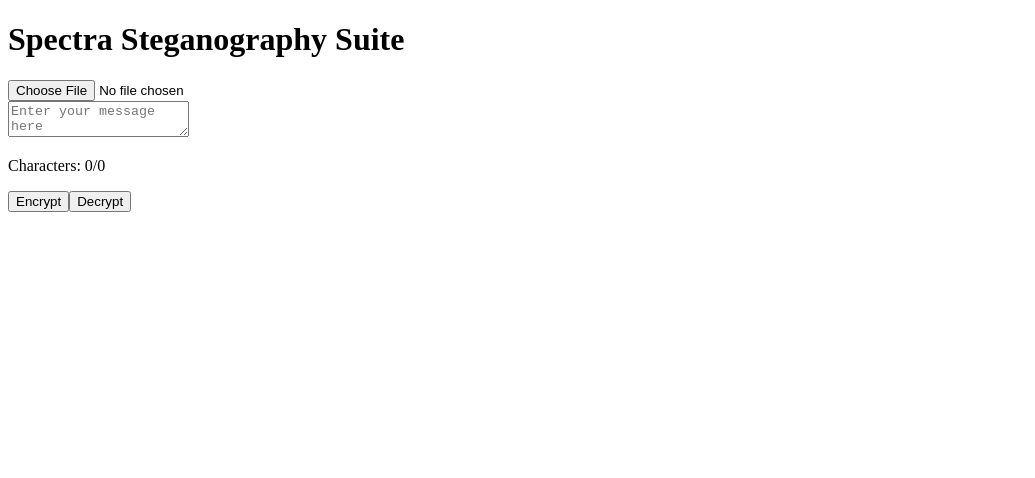
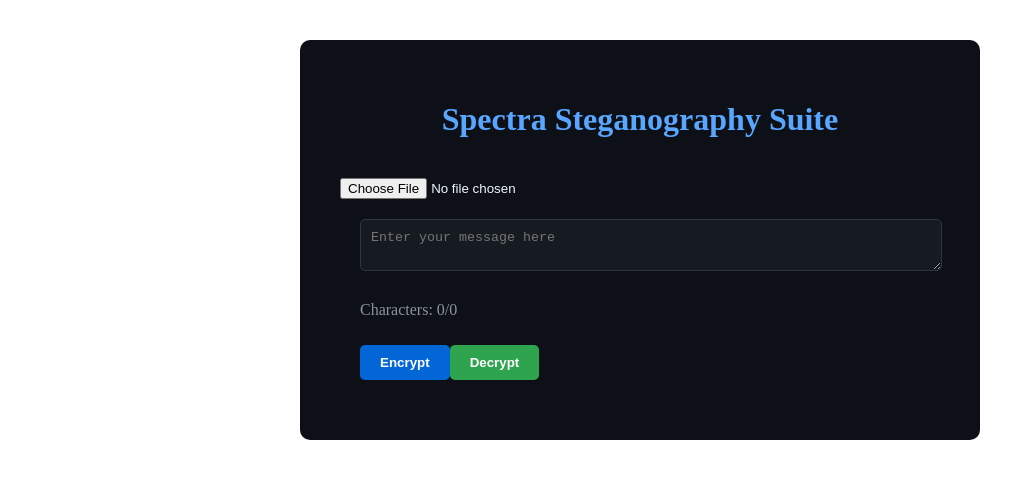
Before and after one commit to Daniel-Santiago-Acosta-1013/Spectra, a React (Vite) app: page / in a window 1280 px wide. Shown: the top 478 px of the page, without its empty margins (0-1035 px from the left). Built offline with nearby package versions, Linux system fonts and the light colour scheme; the HTML template or start-up script is replaced by a standard one.

Commit message:
[fix][add] improving design at UI and UX level

```diff
--- a/src/App.tsx
+++ b/src/App.tsx
@@ -1,4 +1,5 @@
 import SteganographyView from './views/SteganographyView/SteganographyView';
+import "./styles/App.scss"
 
 function App() {
   return (
--- a/src/components/DecryptButton/DecryptButton.scss
+++ b/src/components/DecryptButton/DecryptButton.scss
@@ -0,0 +1,14 @@
+.DecryptButton {
+    background-color: #2ea44f; // Color verde de GitHub
+    color: white;
+    border: none;
+    padding: 10px 20px;
+    border-radius: 5px;
+    cursor: pointer;
+    font-weight: bold;
+    margin-top: 10px;
+
+    &:hover {
+        background-color: #218838;
+    }
+}
--- a/src/components/EncryptButton/EncryptButton.scss
+++ b/src/components/EncryptButton/EncryptButton.scss
@@ -0,0 +1,14 @@
+.EncryptButton {
+    background-color: #0366d6; // Color azul de GitHub
+    color: white;
+    border: none;
+    padding: 10px 20px;
+    border-radius: 5px;
+    cursor: pointer;
+    font-weight: bold;
+    margin-top: 10px;
+
+    &:hover {
+        background-color: #0056b3;
+    }
+}
--- a/src/components/SteganographyForm/SteganographyForm.scss
+++ b/src/components/SteganographyForm/SteganographyForm.scss
@@ -0,0 +1,20 @@
+.SteganographyForm {
+    background-color: #0d1117; // Fondo oscuro de GitHub
+    padding: 20px;
+    border-radius: 10px;
+    color: #f0f6fc; // Color de texto claro de GitHub
+
+    textarea {
+        width: 100%;
+        background-color: #161b22; // Fondo oscuro de GitHub
+        color: #c9d1d9; // Color de texto de GitHub
+        border: 1px solid #30363d; // Bordes de GitHub
+        border-radius: 5px;
+        padding: 10px;
+        margin-bottom: 10px;
+    }
+
+    p {
+        color: #8b949e; // Color secundario de texto de GitHub
+    }
+}
--- a/src/views/SteganographyView/SteganographyView.scss
+++ b/src/views/SteganographyView/SteganographyView.scss
@@ -0,0 +1,14 @@
+.SteganographyView {
+    background-color: #0d1117; // Fondo oscuro de GitHub
+    color: #f0f6fc; // Color de texto claro de GitHub
+    padding: 40px;
+    border-radius: 10px;
+    max-width: 600px;
+    margin: 40px auto;
+
+    h1 {
+        color: #58a6ff; // Color azul claro de GitHub
+        text-align: center;
+        margin-bottom: 40px;
+    }
+}
```
Also changed, not shown: src/components/MediaInput/MediaInput.scss (+19 -0 lines), src/styles/App.scss (added).
